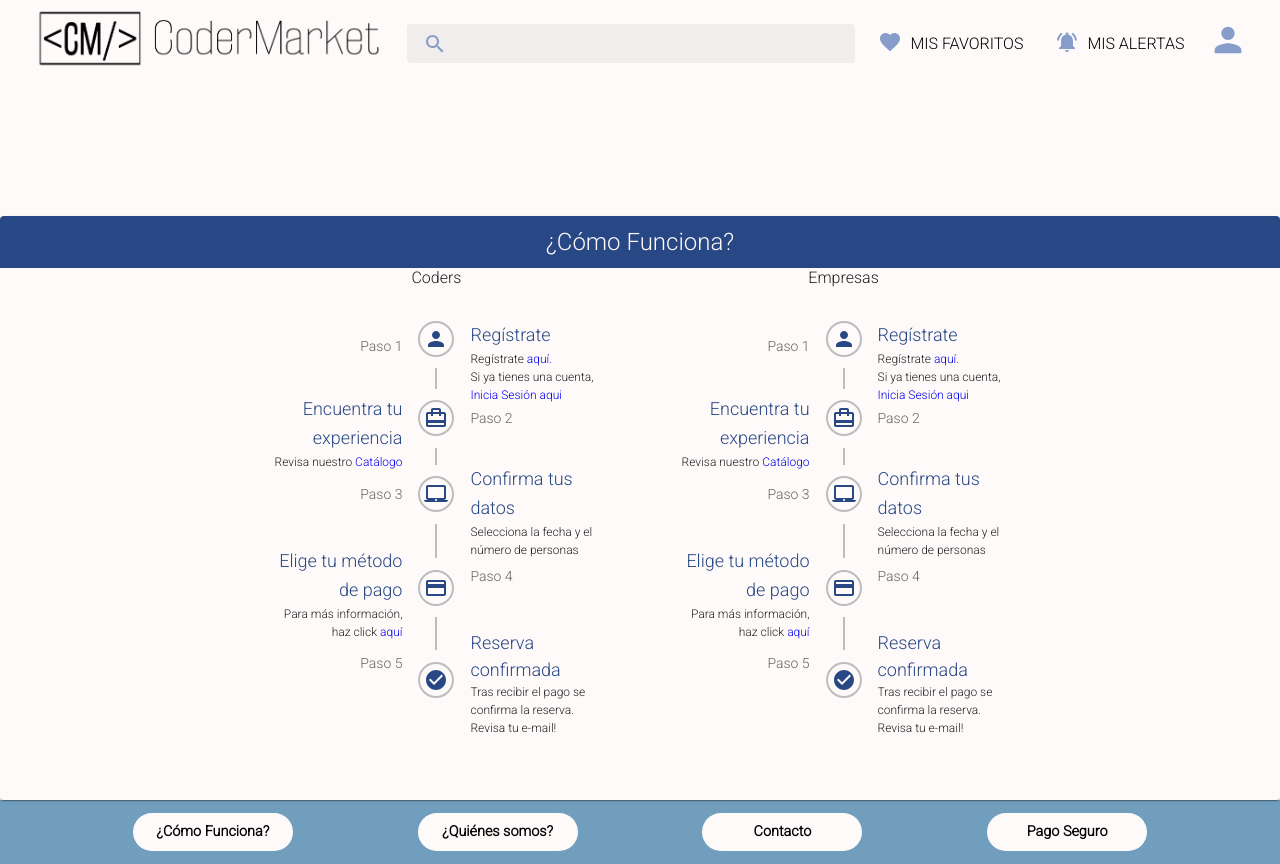
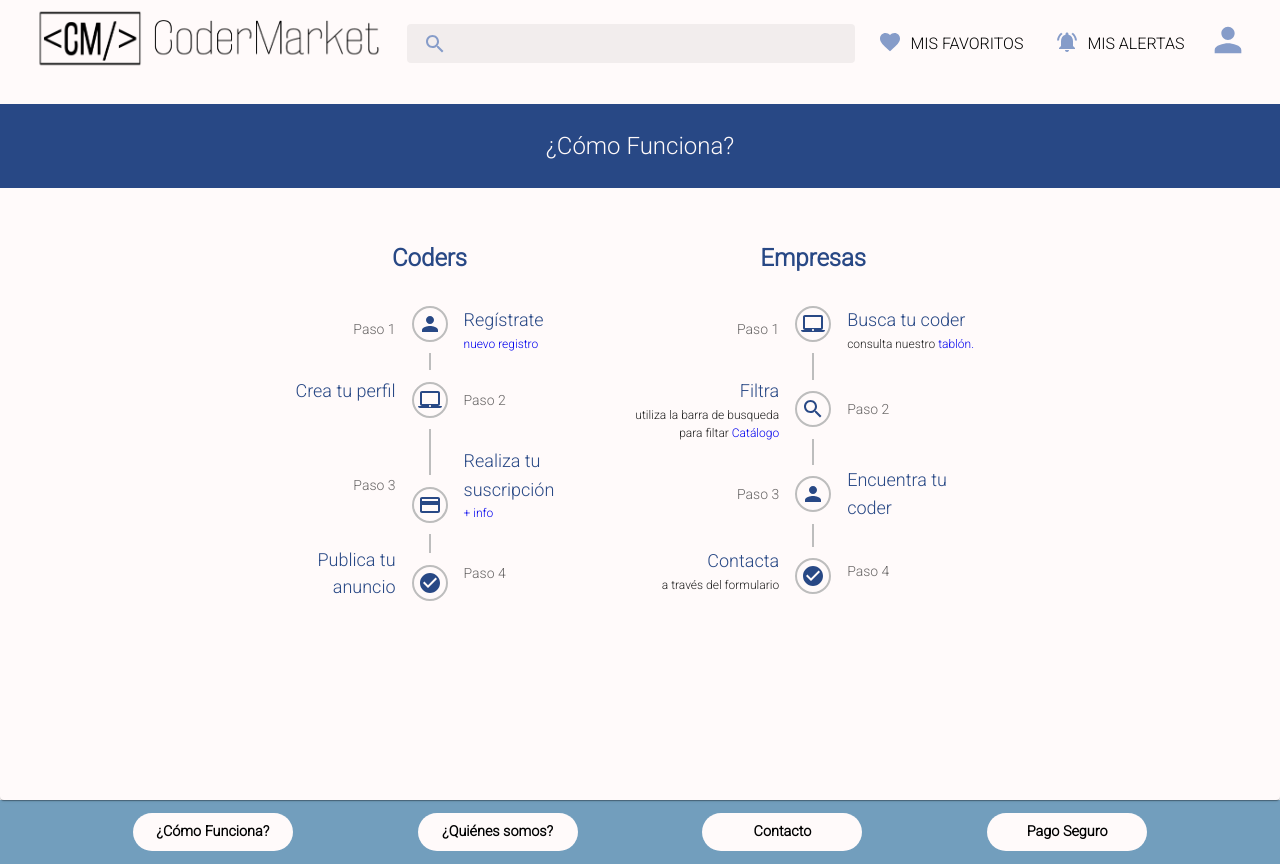
Before and after one commit to Sarap120298/CoderMarket, a React (Create React App) app: page /ComoFunciona in a window 1280 px wide. Built offline with nearby package versions, Linux system fonts and the light colour scheme.

Commit message:
comoFunciona

```diff
--- a/src/componentes/Footer/ComoFunciona.jsx
+++ b/src/componentes/Footer/ComoFunciona.jsx
@@ -9,14 +9,15 @@ import TimelineDot from '@mui/lab/TimelineDot';
 import LaptopMacIcon from '@mui/icons-material/LaptopMac';
 import Typography from '@mui/material/Typography';
 import PersonIcon from '@mui/icons-material/Person';
-import CardTravelIcon from '@mui/icons-material/CardTravel';
 import PaymentIcon from '@mui/icons-material/Payment';
 import CheckCircleIcon from '@mui/icons-material/CheckCircle';
 import { styled, Card } from '@mui/material';
 import {Link, Outlet} from 'react-router-dom'
 import {Box} from  '@mui/material';
+import SearchIcon from '@mui/icons-material/Search';
 
 
+/*ESTILO*/
 
 const StyledDot = styled(TimelineDot)(({ theme }) => ({
     color: "#284885"
@@ -27,7 +28,8 @@ const TitleTypography = styled(Typography)(({ theme }) => ({
     color: "#FFFAFA",
     fontSize: 24,
     textAlign: "center",
-    padding: "1vh"
+    padding: "3vh",
+    marginTop: "3vh",
 }));
 
 const SubTypography = styled(Typography)(({ theme }) => ({
@@ -41,8 +43,8 @@ const Parrafo = styled(Typography)(({ theme }) => ({
 }));
 
 const StyledCard = styled(Card)(({ theme }) => ({
-    marginTop:"27vh",
-    height:"80vh",
+    marginTop:"10vh",
+    height:"150vh",
     display:"flex",
     flexDirection:"column",
     justify:"center",
@@ -60,10 +62,14 @@ const StyledBox = styled(Box)(({ theme }) => ({
 }));
 
 const StyledTitle = styled(Box)(({ theme }) => ({
-   textAlign: 'center'
+    color: "#284885",
+    fontSize: 24,
+    textAlign: "center",
+    fontWeight: "bolder",
+    marginTop:"7vh",
 }));
 
-
+/*ESTRUCTRA*/
 
 export default function ComoFunciona() {
     return (
@@ -72,6 +78,7 @@ export default function ComoFunciona() {
         <StyledCard>
         <TitleTypography>¿Cómo Funciona?</TitleTypography>
         <Box style={{display:'flex', justifyContent: 'center'}}>
+
             <Box style={{display:'flex', flexDirection: 'column', justifyContent : 'center', alignContent: 'center'}}>
                 <StyledTitle>Coders</StyledTitle>
                 <Timeline style={{height:"50vh", display:"flex", justify:"center"}}position="alternate" >
@@ -79,32 +86,116 @@ export default function ComoFunciona() {
                         <TimelineOppositeContent sx={{ m: 'auto 0' }} align="right" variant="body2" color="text.secondary">
                             Paso 1
                         </TimelineOppositeContent>
+
                         <TimelineSeparator>
                             <StyledDot variant="outlined">
                                 <PersonIcon />
                             </StyledDot>
                             <TimelineConnector />
                         </TimelineSeparator>
+
                         <TimelineContent sx={{ py: '12px', px: 2 }}>
                             <SubTypography variant="h6" component="span">Regístrate</SubTypography>
-                        <Parrafo> Regístrate <Link to='/registro' style={{textDecoration:'none'}}>aquí.</Link></Parrafo>
-                        <Parrafo>Si ya tienes una cuenta, <Link to='/login' style={{textDecoration:'none'}}>Inicia Sesión aqui</Link></Parrafo>
+                            <Parrafo><Link to='/registro' style={{textDecoration:'none'}}>nuevo registro</Link></Parrafo>
                         </TimelineContent>
                     </TimelineItem>
+
                     <TimelineItem>
-                    <TimelineOppositeContent sx={{ m: 'auto 0' }} variant="body2" color="text.secondary"> Paso 2 </TimelineOppositeContent>
+                        <TimelineOppositeContent sx={{ m: 'auto 0' }} variant="body2" color="text.secondary">
+                            Paso 2
+                        </TimelineOppositeContent>
+
                         <TimelineSeparator>
                             <TimelineConnector />
                             <StyledDot variant="outlined">
-                            <CardTravelIcon />
+                                <LaptopMacIcon />
+                            </StyledDot >
+                            <TimelineConnector/>
+                        </TimelineSeparator>
+
+                        <TimelineContent sx={{ py: '12px', px: 2 }}>
+                            <SubTypography variant="h6" component="span">
+                                Crea tu perfil
+                            </SubTypography>
+                        </TimelineContent>
+                    </TimelineItem>
+
+                    <TimelineItem>
+                        <TimelineOppositeContent sx={{ m: 'auto 0' }} variant="body2" color="text.secondary">
+                            Paso 3
+                        </TimelineOppositeContent>
+
+                        <TimelineSeparator>
+                            <TimelineConnector/>
+                            <StyledDot variant="outlined">
+                                <PaymentIcon />
+                            </StyledDot>
+                        </TimelineSeparator>
+
+                        <TimelineContent sx={{ py: '12px', px: 2 }}>
+                            <SubTypography variant="h6" component="span">
+                                Realiza tu suscripción
+                            </SubTypography>
+                            <Parrafo><Link to='/PagoSeguro' style={{textDecoration:'none'}}>+ info</Link></Parrafo>
+                        </TimelineContent>
+
+                    </TimelineItem>
+
+                    <TimelineItem>
+                        <TimelineOppositeContent sx={{ m: 'auto 0' }} variant="body2" color="text.secondary">
+                             Paso 4
+                        </TimelineOppositeContent>
+                        <TimelineSeparator>
+                        <TimelineConnector/>
+                            <StyledDot variant="outlined">
+                                <CheckCircleIcon />
+                            </StyledDot>
+                        </TimelineSeparator>
+                        <TimelineContent sx={{ py: '12px', px: 2 }}>
+                            <SubTypography>Publica tu anuncio</SubTypography>
+                        </TimelineContent>
+                    </TimelineItem>
+                </Timeline>
+            </Box>
+
+
+            <Box>
+                <StyledTitle>Empresas</StyledTitle>
+
+                <Timeline style={{height:"50vh", display:"flex", justify:"center"}}position="alternate" >
+                <TimelineItem>{/*PASO1*/}
+                    <TimelineOppositeContent sx={{ m: 'auto 0' }} align="right" variant="body2" color="text.secondary">
+                        Paso 1
+                    </TimelineOppositeContent>
+                    <TimelineSeparator>
+                    <StyledDot variant="outlined">
+                        <LaptopMacIcon/>
                     </StyledDot>
                     <TimelineConnector />
                     </TimelineSeparator>
                     <TimelineContent sx={{ py: '12px', px: 2 }}>
-                        <SubTypography variant="h6" component="span">Encuentra tu experiencia</SubTypography>
-                        <Parrafo>Revisa nuestro <Link to='/cartas' style={{textDecoration:'none'}}>Catálogo</Link></Parrafo>
+                        <SubTypography variant="h6" component="span">Busca tu coder</SubTypography>
+                        <Parrafo>consulta nuestro<Link to='/cartas' style={{textDecoration:'none'}}> tablón.</Link></Parrafo>
                     </TimelineContent>
                 </TimelineItem>
+
+                <TimelineItem>
+                    <TimelineOppositeContent sx={{ m: 'auto 0' }} variant="body2" color="text.secondary">
+                         Paso 2
+                    </TimelineOppositeContent>
+                    <TimelineSeparator>
+                    <TimelineConnector />
+                    <StyledDot variant="outlined">
+                        <SearchIcon />
+                    </StyledDot>
+                    <TimelineConnector />
+                    </TimelineSeparator>
+                    <TimelineContent sx={{ py: '12px', px: 2 }}>
+                        <SubTypography variant="h6" component="span">Filtra</SubTypography>
+                        <Parrafo>utiliza la barra de busqueda para filtar <Link to='/cartas' style={{textDecoration:'none'}}>Catálogo</Link></Parrafo>
+                    </TimelineContent>
+                </TimelineItem>
+
                 <TimelineItem>
                     <TimelineOppositeContent sx={{ m: 'auto 0' }} variant="body2" color="text.secondary">
                         Paso 3
@@ -112,17 +203,18 @@ export default function ComoFunciona() {
                     <TimelineSeparator>
                     <TimelineConnector />
                     <StyledDot variant="outlined">
-                            <LaptopMacIcon />
+                        <PersonIcon />
                     </StyledDot >
                     <TimelineConnector/>
                     </TimelineSeparator>
                     <TimelineContent sx={{ py: '12px', px: 2 }}>
                         <SubTypography variant="h6" component="span">
-                            Confirma tus datos
+                            Encuentra tu coder
                         </SubTypography>
-                        <Parrafo>Selecciona la fecha y el número de personas</Parrafo>
+                        <Parrafo></Parrafo>
                     </TimelineContent>
                 </TimelineItem>
+
                 <TimelineItem>
                     <TimelineOppositeContent sx={{ m: 'auto 0' }} variant="body2" color="text.secondary">
                         Paso 4
@@ -130,112 +222,14 @@ export default function ComoFunciona() {
                     <TimelineSeparator>
                         <TimelineConnector/>
                         <StyledDot variant="outlined">
-                            <PaymentIcon />
+                            <CheckCircleIcon />
                         </StyledDot>
                     </TimelineSeparator>
                     <TimelineContent sx={{ py: '12px', px: 2 }}>
                         <SubTypography variant="h6" component="span">
-                            Elige tu método de pago
+                            Contacta
                         </SubTypography>
-                        <Parrafo>Para más información, haz click <Link to='/PagoSeguro' style={{textDecoration:'none'}}>aquí</Link></Parrafo>
-                    </TimelineContent>
-                </TimelineItem>
-                <TimelineItem>
-                    <TimelineOppositeContent sx={{ m: 'auto 0' }} variant="body2" color="text.secondary"> Paso 5 </TimelineOppositeContent>
-                    <TimelineSeparator>
-                    <TimelineConnector/>
-                        <StyledDot variant="outlined">
-                            <CheckCircleIcon />
-                        </StyledDot>
-                    </TimelineSeparator>
-                    <TimelineContent sx={{ py: '12px', px: 2 }}>
-                        <SubTypography>Reserva confirmada</SubTypography>
-                        <Parrafo> Tras recibir el pago se confirma la reserva.</Parrafo>
-                        <Parrafo> Revisa tu e-mail!</Parrafo>
-                    </TimelineContent>
-                </TimelineItem>
-            </Timeline>
-            </Box>
-            <Box>
-            <StyledTitle>Empresas</StyledTitle>
-            <Timeline style={{height:"50vh", display:"flex", justify:"center"}}position="alternate" >
-                <TimelineItem>
-                    <TimelineOppositeContent sx={{ m: 'auto 0' }} align="right" variant="body2" color="text.secondary">
-                        Paso 1
-                    </TimelineOppositeContent>
-                    <TimelineSeparator>
-                        <StyledDot variant="outlined">
-                            <PersonIcon />
-                        </StyledDot>
-                        <TimelineConnector />
-                    </TimelineSeparator>
-                    <TimelineContent sx={{ py: '12px', px: 2 }}>
-                        <SubTypography variant="h6" component="span">Regístrate</SubTypography>
-                        <Parrafo> Regístrate <Link to='/registro' style={{textDecoration:'none'}}>aquí.</Link></Parrafo>
-                        <Parrafo>Si ya tienes una cuenta, <Link to='/login' style={{textDecoration:'none'}}>Inicia Sesión aqui</Link></Parrafo>
-                    </TimelineContent>
-                </TimelineItem>
-                <TimelineItem>
-                    <TimelineOppositeContent sx={{ m: 'auto 0' }} variant="body2" color="text.secondary"> Paso 2 </TimelineOppositeContent>
-                    <TimelineSeparator>
-                        <TimelineConnector />
-                        <StyledDot variant="outlined">
-                            <CardTravelIcon />
-                        </StyledDot>
-                        <TimelineConnector />
-                    </TimelineSeparator>
-                    <TimelineContent sx={{ py: '12px', px: 2 }}>
-                        <SubTypography variant="h6" component="span">Encuentra tu experiencia</SubTypography>
-                        <Parrafo>Revisa nuestro <Link to='/cartas' style={{textDecoration:'none'}}>Catálogo</Link></Parrafo>
-                    </TimelineContent>
-                </TimelineItem>
-                <TimelineItem>
-                    <TimelineOppositeContent sx={{ m: 'auto 0' }} variant="body2" color="text.secondary">
-                        Paso 3
-                    </TimelineOppositeContent>
-                    <TimelineSeparator>
-                        <TimelineConnector />
-                        <StyledDot variant="outlined">
-                            <LaptopMacIcon />
-                        </StyledDot >
-                        <TimelineConnector/>
-                    </TimelineSeparator>
-                    <TimelineContent sx={{ py: '12px', px: 2 }}>
-                        <SubTypography variant="h6" component="span">
-                            Confirma tus datos
-                        </SubTypography>
-                        <Parrafo>Selecciona la fecha y el número de personas</Parrafo>
-                    </TimelineContent>
-                </TimelineItem>
-                <TimelineItem>
-                    <TimelineOppositeContent sx={{ m: 'auto 0' }} variant="body2" color="text.secondary">
-                        Paso 4
-                    </TimelineOppositeContent>
-                    <TimelineSeparator>
-                        <TimelineConnector/>
-                        <StyledDot variant="outlined">
-                            <PaymentIcon />
-                        </StyledDot>
-                    </TimelineSeparator>
-                    <TimelineContent sx={{ py: '12px', px: 2 }}>
-                        <SubTypography variant="h6" component="span">
-                            Elige tu método de pago
-                        </SubTypography>
-                        <Parrafo>Para más información, haz click <Link to='/PagoSeguro' style={{textDecoration:'none'}}>aquí</Link></Parrafo>
-                    </TimelineContent>
-                </TimelineItem>
-                <TimelineItem>
-                    <TimelineOppositeContent sx={{ m: 'auto 0' }} variant="body2" color="text.secondary"> Paso 5 </TimelineOppositeContent>
-                    <TimelineSeparator>
-                    <TimelineConnector/>
-                        <StyledDot variant="outlined">
-                            <CheckCircleIcon />
-                        </StyledDot>
-                    </TimelineSeparator>
-                    <TimelineContent sx={{ py: '12px', px: 2 }}>
-                        <SubTypography>Reserva confirmada</SubTypography>
-                        <Parrafo> Tras recibir el pago se confirma la reserva.</Parrafo>
-                        <Parrafo> Revisa tu e-mail!</Parrafo>
+                        <Parrafo>a través del formulario</Parrafo>
                     </TimelineContent>
                 </TimelineItem>
                 </Timeline>
```
Lines whose indentation alone changed are shown as unchanged.
